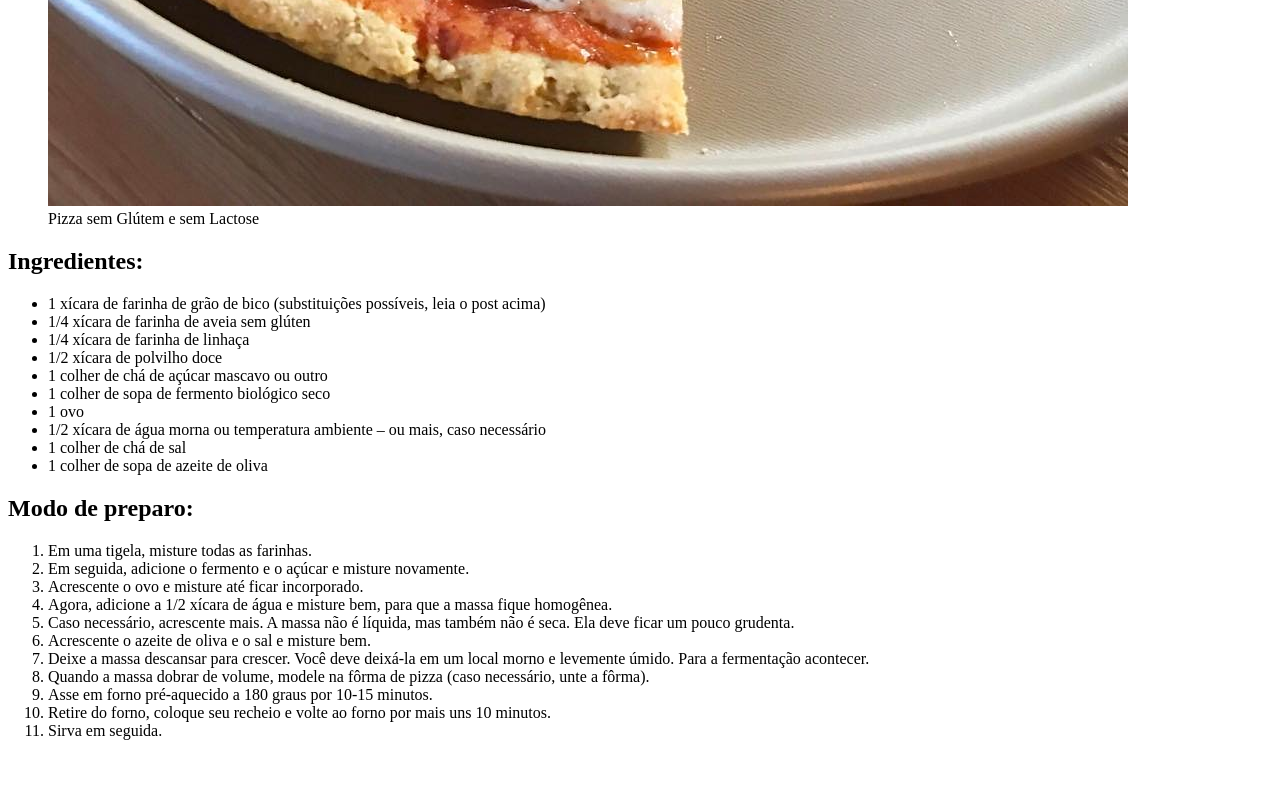
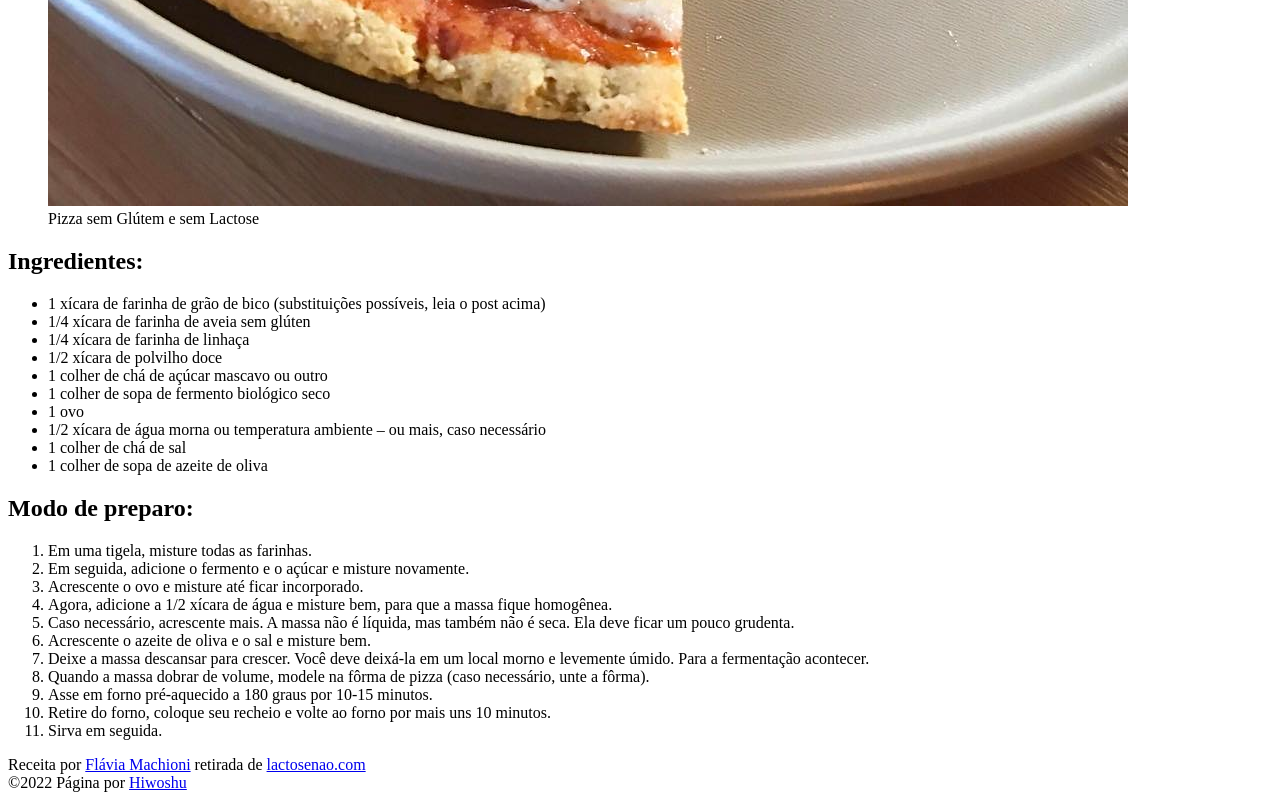
Before and after one commit to hiwoshu/pagina-de-receita, a plain HTML site: page index.html in a window 1280 px wide. Shown: the part 954-1754 px from the top of the page. Before the commit the page ends 1710 px from the top, so only its background shows below. Drawn offline with Linux system fonts and the light colour scheme.

Commit message:
add footer

```diff
--- a/index.html
+++ b/index.html
@@ -42,5 +42,19 @@
 					<li>Sirva em seguida.</li>
 				</ol>
 	</div>
+	<footer>
+		<div class="center">
+			<div>
+				Receita por
+				<a href="https://www.instagram.com/p/BTKebasF8wA/?utm_source=ig_embed&ig_rid=4501bf9e-d8c2-45ed-ab9f-3999445d6b11" target="_blank">Flávia Machioni</a>
+				 retirada de
+				<a href="https://www.lactosenao.com/receitas/como-fazer-massa-de-pizza-sem-gluten-e-lactose/" target="_blank">lactosenao.com</a>
+			</div>
+
+			<div>
+				&copy;2022 Página por <a href="https://github.com/hiwoshu" target="_blank">Hiwoshu</a>
+			</div>
+		</div>
+	</footer>
 </body>
 </html>
```
